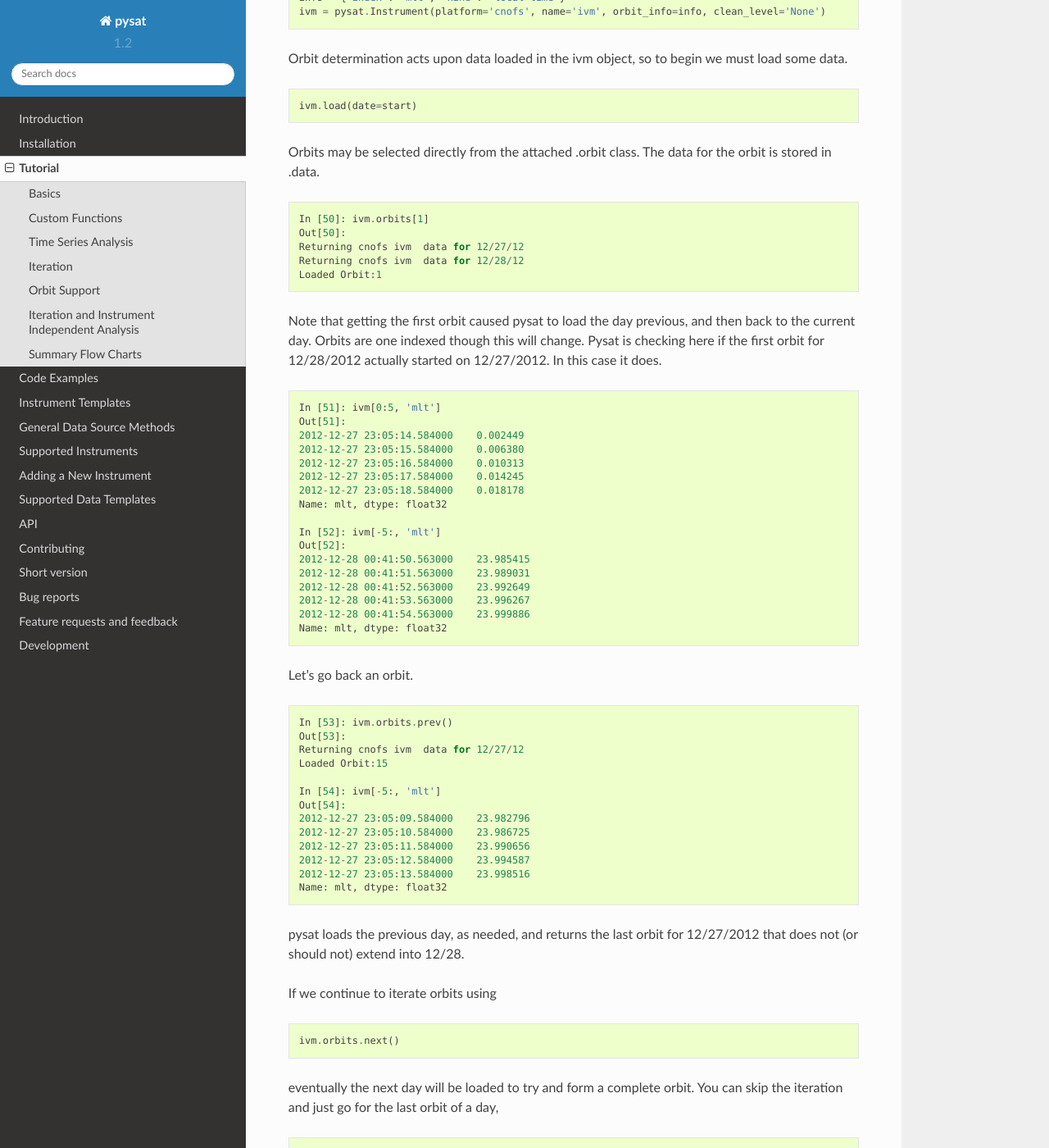
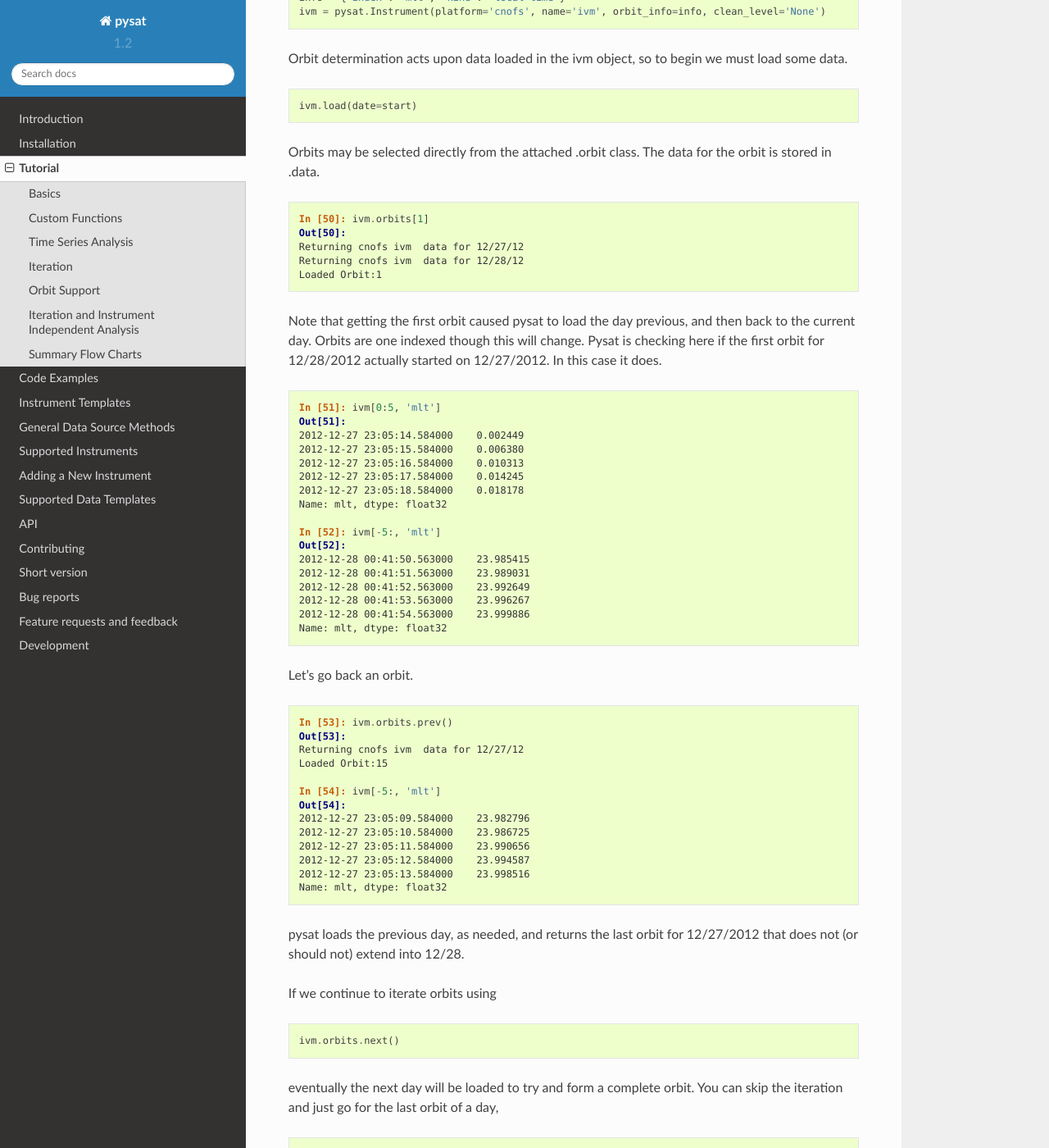
Before and after one commit to pysat/pysat, a Sphinx documentation site: the page built from docs/tutorial.rst, in a window 1280 px wide and 1400 px high, scrolled down 11791 px. Shown: the whole window at 82% size. Built offline with Sphinx 7.4.7 and the Read the Docs theme 2.0.0, drawn with Linux system fonts in a browser that asks for light colours; formulas are drawn with MathJax 3.

Commit message:
ipython style

```diff
--- a/docs/tutorial.rst
+++ b/docs/tutorial.rst
@@ -492,7 +492,7 @@ Each loop of the python for iteration initiates a vefi.load() for the next date,
 
 The output is,
 
-.. code:: python
+.. code:: ipython
 
    Returning cnofs vefi dc_b data for 05/09/10
    Maximum meridional magnetic perturbation  19.3937
@@ -584,7 +584,7 @@ Orbit determination acts upon data loaded in the ivm object, so to begin we must
 
 Orbits may be selected directly from the attached .orbit class. The data for the orbit is stored in .data.
 
-.. code:: python
+.. code:: ipython
 
    In [50]: ivm.orbits[1]
    Out[50]:
@@ -594,7 +594,7 @@ Orbits may be selected directly from the attached .orbit class. The data for the
 
 Note that getting the first orbit caused pysat to load the day previous, and then back to the current day. Orbits are one indexed though this will change. Pysat is checking here if the first orbit for 12/28/2012 actually started on 12/27/2012. In this case it does.
 
-.. code:: python
+.. code:: ipython
 
    In [51]: ivm[0:5, 'mlt']
    Out[51]:
@@ -616,7 +616,7 @@ Note that getting the first orbit caused pysat to load the day previous, and the
 
 Let's go back an orbit.
 
-.. code:: python
+.. code:: ipython
 
    In [53]: ivm.orbits.prev()
    Out[53]:
@@ -642,14 +642,14 @@ If we continue to iterate orbits using
 
 eventually the next day will be loaded to try and form a complete orbit. You can skip the iteration and just go for the last orbit of a day,
 
-.. code:: python
+.. code:: ipython
 
    In[] : ivm.orbits[-1]
    Out[]:
    Returning cnofs ivm  data for 12/29/12
    Loaded Orbit:1
 
-.. code:: python
+.. code:: ipython
 
    In[72] : ivm[:5, 'mlt']
    Out[72]:
@@ -671,14 +671,14 @@ eventually the next day will be loaded to try and form a complete orbit. You can
 
 Pysat loads the next day of data to see if the last orbit on 12/28/12 extends into 12/29/12, which it does. Note that the last orbit of 12/28/12 is the same as the first orbit of 12/29/12. Thus, if we ask for the next orbit,
 
-.. code:: python
+.. code:: ipython
 
    In[] : ivm.orbits.next()
    Loaded Orbit:2
 
 pysat will indicate it is the second orbit of the day. Going back an orbit gives us orbit 16, but referenced to a different day. Earlier, the same orbit was labeled orbit 1.
 
-.. code:: python
+.. code:: ipython
 
    In[] : ivm.orbits.prev()
    Returning cnofs ivm  data for 12/28/12
```
